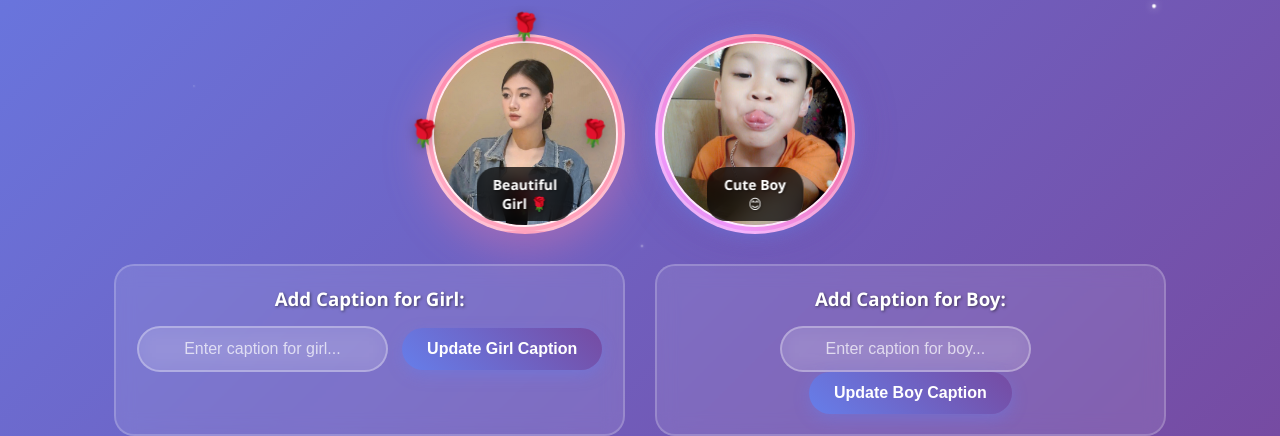
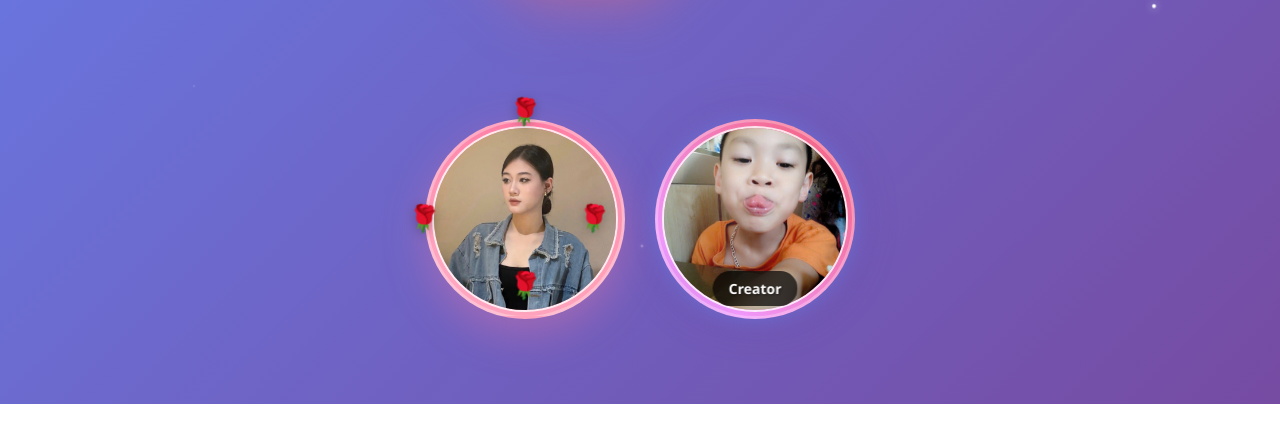
Before and after one commit to haduyyy0709/htrangcute, a website: page display.html in a window 1280 px wide. Shown: the part 396-832 px from the top of the page. After the commit the page ends 800 px from the top, so only its background shows below. Drawn offline with Linux system fonts and the light colour scheme.

Commit message:
Remove caption creators, add simple 'Creator' caption to boy frame only

```diff
--- a/display.html
+++ b/display.html
@@ -204,33 +204,16 @@
             <span class="rose rose-right">🌹</span>
             <span class="rose rose-bottom">🌹</span>
             <span class="rose rose-left">🌹</span>
-            <div class="caption-overlay">
-                <div class="caption-text" id="girl-caption">Beautiful Girl 🌹</div>
-            </div>
         </div>
 
         <div class="photo-frame">
             <img class="photo" src="assets/z7138481586211_17e28294b5769684260911c8d3dca482.jpg" alt="Cute Boy">
             <div class="caption-overlay">
-                <div class="caption-text" id="boy-caption">Cute Boy 😊</div>
+                <div class="caption-text" id="boy-caption">Creator</div>
             </div>
         </div>
     </div>
 
-    <!-- Caption Creators -->
-    <div class="caption-creators">
-        <div class="caption-creator">
-            <h3>Add Caption for Girl:</h3>
-            <input type="text" id="girl-caption-input" placeholder="Enter caption for girl..." maxlength="30">
-            <button id="update-girl-caption">Update Girl Caption</button>
-        </div>
-
-        <div class="caption-creator">
-            <h3>Add Caption for Boy:</h3>
-            <input type="text" id="boy-caption-input" placeholder="Enter caption for boy..." maxlength="30">
-            <button id="update-boy-caption">Update Boy Caption</button>
-        </div>
-    </div>
 
     <div class="sparkles">
         <div class="sparkle"></div>
@@ -262,44 +245,6 @@
             }
         });
 
-        // Caption creator functionality for both photos
-        const girlCaptionInput = document.getElementById('girl-caption-input');
-        const updateGirlButton = document.getElementById('update-girl-caption');
-        const girlCaptionText = document.getElementById('girl-caption');
-
-        const boyCaptionInput = document.getElementById('boy-caption-input');
-        const updateBoyButton = document.getElementById('update-boy-caption');
-        const boyCaptionText = document.getElementById('boy-caption');
-
-        function updateCaption(input, button, captionText) {
-            button.addEventListener('click', () => {
-                const newCaption = input.value.trim();
-                if (newCaption) {
-                    captionText.textContent = newCaption;
-                    input.value = '';
-
-                    // Add sparkles effect
-                    for (let i = 0; i < 10; i++) {
-                        setTimeout(() => {
-                            const x = captionText.offsetLeft + captionText.offsetWidth/2 + (Math.random() - 0.5) * 100;
-                            const y = captionText.offsetTop + captionText.offsetHeight/2 + (Math.random() - 0.5) * 100;
-                            createSparkle(x, y);
-                        }, i * 100);
-                    }
-                }
-            });
-
-            // Allow Enter key to update caption
-            input.addEventListener('keypress', (e) => {
-                if (e.key === 'Enter') {
-                    button.click();
-                }
-            });
-        }
-
-        // Setup caption creators for both photos
-        updateCaption(girlCaptionInput, updateGirlButton, girlCaptionText);
-        updateCaption(boyCaptionInput, updateBoyButton, boyCaptionText);
 
         function createSparkle(x, y) {
             const sparkle = document.createElement('div');
@@ -409,64 +354,6 @@
                 text-shadow: 1px 1px 3px rgba(0,0,0,0.5);
                 animation: fadeInScale 0.5s ease-out;
             }
-            .caption-creators {
-                margin-top: 30px;
-                display: flex;
-                gap: 30px;
-                justify-content: center;
-                flex-wrap: wrap;
-            }
-            .caption-creator {
-                text-align: center;
-                background: rgba(255, 255, 255, 0.1);
-                backdrop-filter: blur(10px);
-                border-radius: 20px;
-                padding: 20px;
-                border: 2px solid rgba(255, 255, 255, 0.2);
-                flex: 1;
-                min-width: 250px;
-            }
-            .caption-creator h3 {
-                color: white;
-                margin-bottom: 15px;
-                text-shadow: 1px 1px 3px rgba(0,0,0,0.5);
-            }
-            .caption-creator input {
-                padding: 12px 20px;
-                border: 2px solid rgba(255, 255, 255, 0.3);
-                border-radius: 25px;
-                background: rgba(255, 255, 255, 0.1);
-                color: white;
-                font-size: 16px;
-                text-align: center;
-                margin-right: 10px;
-                backdrop-filter: blur(10px);
-                transition: all 0.3s ease;
-            }
-            .caption-creator input::placeholder {
-                color: rgba(255, 255, 255, 0.7);
-            }
-            .caption-creator input:focus {
-                outline: none;
-                border-color: rgba(255, 255, 255, 0.6);
-                background: rgba(255, 255, 255, 0.2);
-            }
-            .caption-creator button {
-                padding: 12px 25px;
-                background: linear-gradient(45deg, #667eea, #764ba2);
-                border: none;
-                border-radius: 25px;
-                color: white;
-                font-size: 16px;
-                font-weight: 600;
-                cursor: pointer;
-                transition: all 0.3s ease;
-                box-shadow: 0 5px 15px rgba(102, 126, 234, 0.4);
-            }
-            .caption-creator button:hover {
-                transform: translateY(-2px);
-                box-shadow: 0 8px 25px rgba(102, 126, 234, 0.6);
-            }
         `;
         document.head.appendChild(style);
     </script>
```
